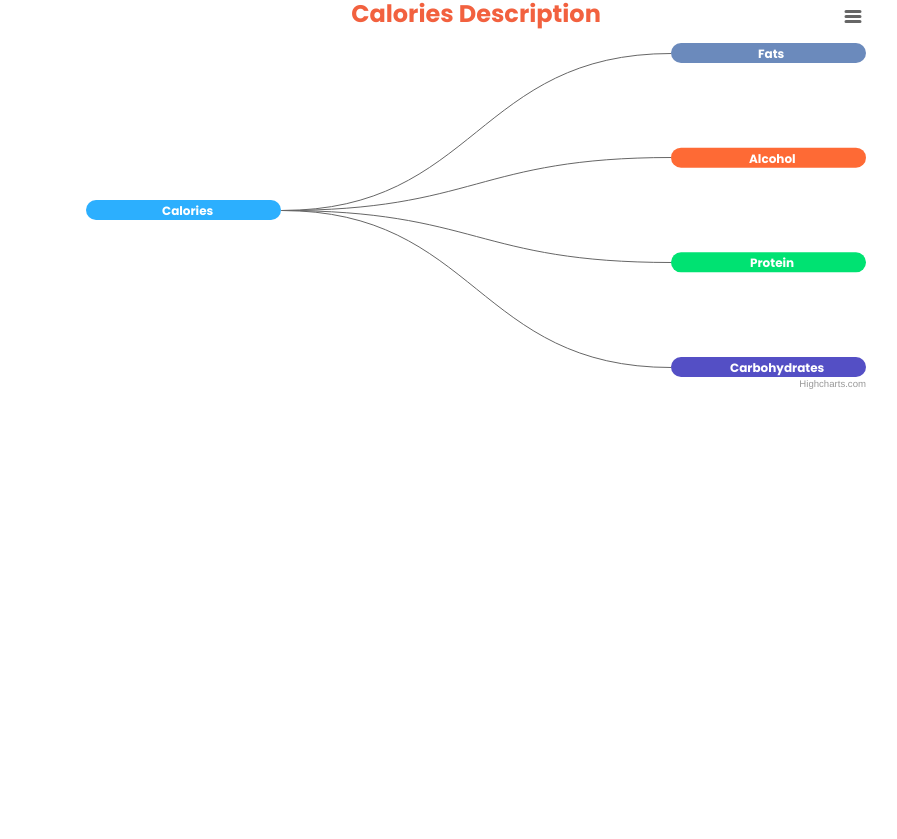
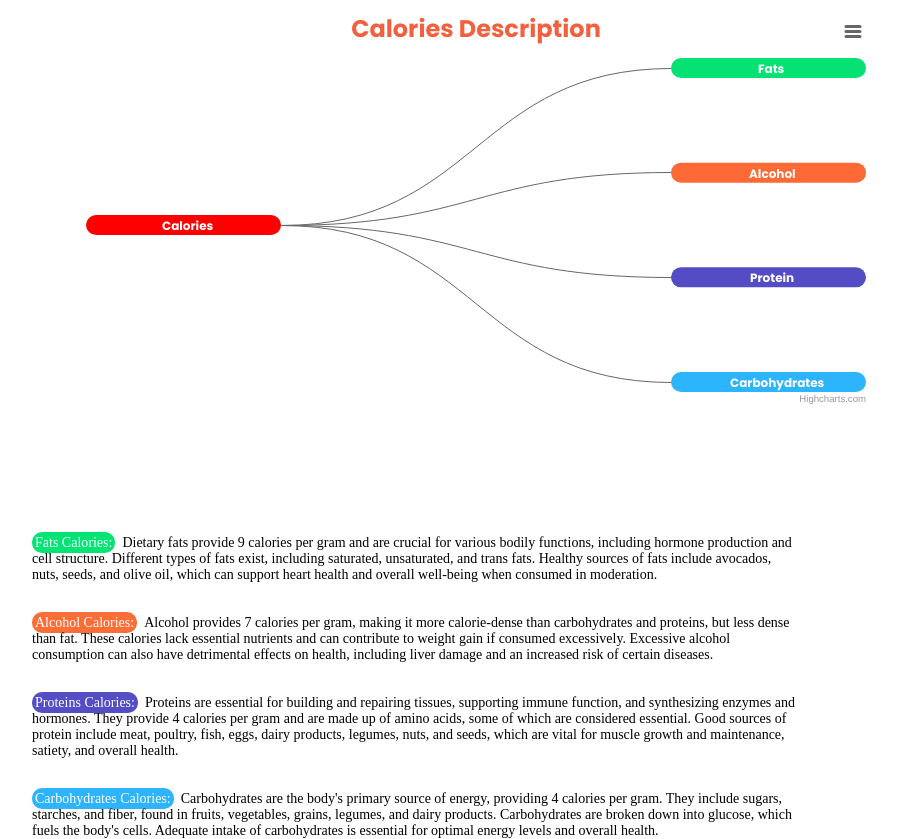
Before and after one commit to Sahil4804/Health-lens-v2, a React (Vite) app: page /heatmap in a window 1280 px wide. Shown: the part 407-1246 px from the top of the page, without its empty margins (224-1121 px from the left). Before the commit the page ends 800 px from the top, so only its background shows below. Built offline with nearby package versions, Linux system fonts and the light colour scheme.

Commit message:
finaljsk

```diff
--- a/src/Heatmap.jsx
+++ b/src/Heatmap.jsx
@@ -84,7 +84,9 @@ function Heatmap() {
         }}
 
       >
-        <div style={{fontSize:'2vw',marginLeft:'35vw',fontFamily:'Poppins',color:'#F2613F',fontWeight:'bold'}}>Calories Tracker</div>
+
+        <div style={{fontSize:'2vw',marginLeft:'35vw',fontFamily:'Poppins',color:'#F2613F',fontWeight:'bold',marginBottom:'1vw'}}>Calories Tracker</div>
+        <hr style={{marginBottom:'2vw'}}/>
         <CalendarHeatmap
           startDate={shiftDate(today, -365)}
           endDate={today}
--- a/src/Sup.jsx
+++ b/src/Sup.jsx
@@ -45,6 +45,7 @@ function Sup({ option }) {
 
          <div style={{position:'relative',top:'15vh',fontFamily:'Poppins'}}>
             <Cards_return />
+
          </div>
 
         <App isloading={isloading} changer={makefalse} />
@@ -58,10 +59,14 @@ function Sup({ option }) {
         < Heatmap />
 
       </div>
-      <div style={{position:'relative',top:'40vh',fontFamily:'Poppins'}}>
+      <div style={{position:'relative',top:'60vh',fontFamily:'Poppins'}}>
+        <div style={{fontSize:'2vw',fontWeight:'bold',left:'45vw',position:'relative',color:'#F2613F',marginBottom:'-8vw'}}>Steps Tracker
+        <div style={{width:'80vw',marginLeft:'-30vw'}}><hr /></div>
+        </div>
+
         <HeatmapChart/>
       </div>
-        <div style={{position:'relative',top:'60vh'}}>
+        <div style={{position:'relative',top:'80vh'}}>
             <HighchartsChart />
         </div>
     </ThemeProvider>
--- a/src/Treegraph.jsx
+++ b/src/Treegraph.jsx
@@ -12,6 +12,7 @@ exporting(Highcharts);
 accessibility(Highcharts);
 const data = [
     {
+        color:'red',
         id: '0.0',
         parent: '',
         name: 'Calories'
@@ -19,9 +20,11 @@ const data = [
     {
         id: '1.3',
         parent: '0.0',
-        name: 'Carbohydrates'
+        name: 'Carbohydrates',
+        color:'#2cb4fc'
     },
     {
+        color:'#544cc4',
         id: '1.1',
         parent: '0.0',
         name: 'Protein'
@@ -32,6 +35,7 @@ const data = [
         name: 'Alcohol'
     },
     {
+        color:'#05e273',
         id: '1.4',
         parent: '0.0',
         name: 'Fats'
@@ -45,6 +49,7 @@ const TreegraphComponent = () => {
     const options = {
         title: {
             text: 'Calories Description',
+
             style: {
                 color: '#F2613F',
                 fontSize: '24px',
@@ -112,6 +117,39 @@ const TreegraphComponent = () => {
                 options={options}
                 containerProps={{ style: { maxWidth: '800px', minWidth: '360px', margin: '0 0px 0px 300px', height: '400px',marginTop:'10vh',marginBottom:'10vw' } }}
             />
+
+            <div style={{width:'60vw',marginLeft:'20vw'}}>
+                <div style={{marginBottom:'4vh'}}>
+
+            <span style={{backgroundColor:"#04e474",color:'white',padding:'3px',borderRadius:'10px',marginRight:'7px'}}>Fats Calories:</span>
+
+            Dietary fats provide 9 calories per gram and are crucial for various bodily functions, including hormone production and cell structure. Different types of fats exist, including saturated, unsaturated, and trans fats. Healthy sources of fats include avocados, nuts, seeds, and olive oil, which can support heart health and overall well-being when consumed in moderation.</div>
+
+
+
+                <div style={{marginBottom:'4vh'}}>
+
+            <span style={{backgroundColor:"#fc6e37",color:'white',padding:'3px',borderRadius:'10px',marginRight:'7px'}}>Alcohol Calories:</span>
+
+            Alcohol provides 7 calories per gram, making it more calorie-dense than carbohydrates and proteins, but less dense than fat. These calories lack essential nutrients and can contribute to weight gain if consumed excessively. Excessive alcohol consumption can also have detrimental effects on health, including liver damage and an increased risk of certain diseases.
+            </div>
+
+
+            <div style={{marginBottom:'4vh'}}>
+
+               <span style={{backgroundColor:"#554dc4",color:'white',padding:'3px',borderRadius:'10px',marginRight:'7px'}}>Proteins Calories:</span>
+
+               Proteins are essential for building and repairing tissues, supporting immune function, and synthesizing enzymes and hormones. They provide 4 calories per gram and are made up of amino acids, some of which are considered essential. Good sources of protein include meat, poultry, fish, eggs, dairy products, legumes, nuts, and seeds, which are vital for muscle growth and maintenance, satiety, and overall health.</div>
+
+               <div style={{marginBottom:'4vh'}}>
+
+               <span style={{backgroundColor:"#2db4fc",color:'white',padding:'3px',borderRadius:'10px',marginRight:'7px'}}>Carbohydrates Calories:</span>
+
+               Carbohydrates are the body's primary source of energy, providing 4 calories per gram. They include sugars, starches, and fiber, found in fruits, vegetables, grains, legumes, and dairy products. Carbohydrates are broken down into glucose, which fuels the body's cells. Adequate intake of carbohydrates is essential for optimal energy levels and overall health. </div>
+
+
+
+           </div>
         </div>
     );
 };
--- a/src/Treegraph2.jsx
+++ b/src/Treegraph2.jsx
@@ -45,7 +45,7 @@ const data = [
 const TreegraphComponent2 = () => {
     const options = {
         title: {
-            text: 'Calories',
+            text: 'Sleep',
             style: {
                 color: '#F2613F',
                 fontSize: '2vw',
@@ -114,6 +114,30 @@ const TreegraphComponent2 = () => {
                 options={options}
                 containerProps={{ style: { maxWidth: '800px', minWidth: '360px', margin: '0 auto', height: '400px' } }}
             />
+            <div style={{width:'60vw',marginTop:'5vh',marginLeft:'20vw',fontFamily:'Poppins'}}>
+                <div style={{marginBottom:'4vh'}}>
+
+            <span style={{backgroundColor:"#f4643c",color:'white',padding:'3px',borderRadius:'10px',marginRight:'7px'}}>Light Sleep:</span>
+
+            Light sleep is a stage of sleep that occurs between wakefulness and deeper sleep stages. It is characterized by slower brain waves than REM and deep sleep but faster than wakefulness. Light sleep serves as a transition between different sleep stages and is important for maintaining overall sleep architecture. During light sleep, the body may still be responsive to external stimuli, and individuals may be easily awakened. While less restorative than deep sleep, light sleep still plays a vital role in the sleep cycle and overall sleep quality.</div>
+
+            <div style={{marginBottom:'4vh'}}>
+
+               <span style={{backgroundColor:"#dcc495",color:'white',padding:'3px',borderRadius:'10px',marginRight:'7px'}}>Deep Sleep:</span>
+
+               Deep sleep, also known as slow-wave sleep (SWS), is a stage of sleep characterized by slow brain waves and minimal muscle activity. It is the most restorative stage of sleep, crucial for physical recovery, immune function, and memory consolidation. During deep sleep, the body repairs tissues, releases growth hormones, and strengthens the immune system. Adequate deep sleep is essential for overall health and well-being.</div>
+               <div style={{marginBottom:'4vh'}}>
+
+               <span style={{backgroundColor:"#7cdcec",color:'white',padding:'3px',borderRadius:'10px',marginRight:'7px'}}>REM Sleep:</span>
+
+               REM (Rapid Eye Movement) sleep is a stage of sleep characterized by rapid eye movements, vivid dreams, and heightened brain activity. It is essential for cognitive function, emotional regulation, and memory consolidation, particularly for complex learning and problem-solving tasks. REM sleep is also associated with the processing of emotions and the regulation of mood. Disruptions in REM sleep can lead to cognitive impairment and emotional disturbances.</div>
+
+
+
+
+
+
+           </div>
         </div>
     );
 };
--- a/src/components/Cards/card_all.jsx
+++ b/src/components/Cards/card_all.jsx
@@ -57,8 +57,10 @@ const Card = ({ dataImage,name,discription }) => {
 const Cards_return = () => {
   return (
     <div className="container">
-      <h1 className="heading" style={{fontFamily:'Poppins',color:'#F2613F'}}>Our Services</h1>
+      <h1 className="heading" style={{fontFamily:'Poppins',color:'#F2613F'}}>Our Services <hr /></h1>
+
       <div id="app" className="container">
+
         <Card dataImage={heartpulse} name="Heart Rate" discription="Tracking of Live Heart" />
         <Card dataImage={step} name="Step Count" discription="Tracking of stepcount and relative analysis with friends"/>
         <Card dataImage={sleep} name="Sleep" discription="analysis of diffrent kind of sleep over period of 28 days" />
--- a/src/components/LinePLot/p1.jsx
+++ b/src/components/LinePLot/p1.jsx
@@ -115,6 +115,7 @@ const Linechart = (props) => {
           borderRadius: '5px',
         }}>
           <div style={{ textAlign: 'center', fontSize: '30px', marginBottom: '20px',color:'#F2613F'}}>Step Analysis over 24hr</div>
+
           <p style={text1}>
             The following graph shows the number of steps taken by yourself and the average number of steps taken by you in the past days as you over a 24 hour period.
           </p>
--- a/src/components/Sleeptrack.jsx
+++ b/src/components/Sleeptrack.jsx
@@ -693,7 +693,10 @@ weekLabels = Array(4)
   render() {
     return (
       <div>
-        <div style={{fontSize:'2vw',fontFamily:'Poppins',fontWeight:'bold',color:'#F2613F',marginLeft:'43vw',marginBottom:'8vh'}}>Sleep Tracker</div>
+        <div style={{fontSize:'2vw',fontFamily:'Poppins',fontWeight:'bold',color:'#F2613F',marginLeft:'43vw',marginBottom:'5vh'}}>Sleep Tracker</div>
+       <div style={{width:'80vw',marginLeft:'10vw',marginBottom:'3vw'}}>
+       <hr />
+        </div>
         <figure className="highcharts-figure">
           <div id="container"></div>
 
```
